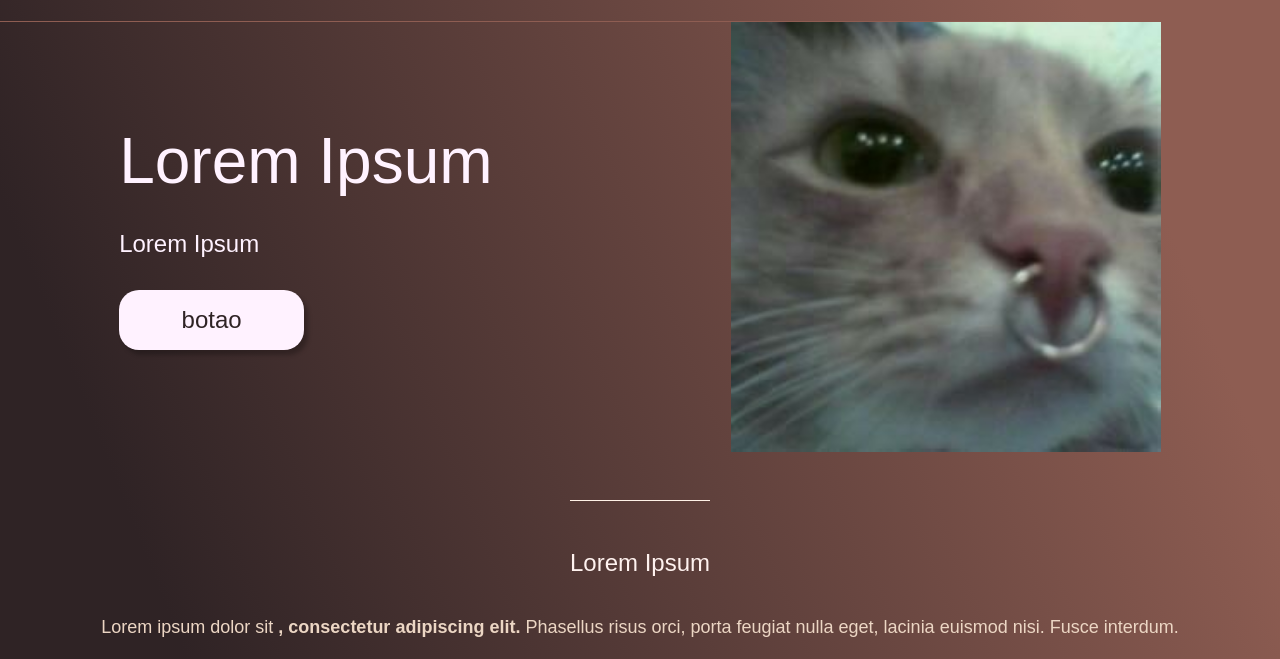
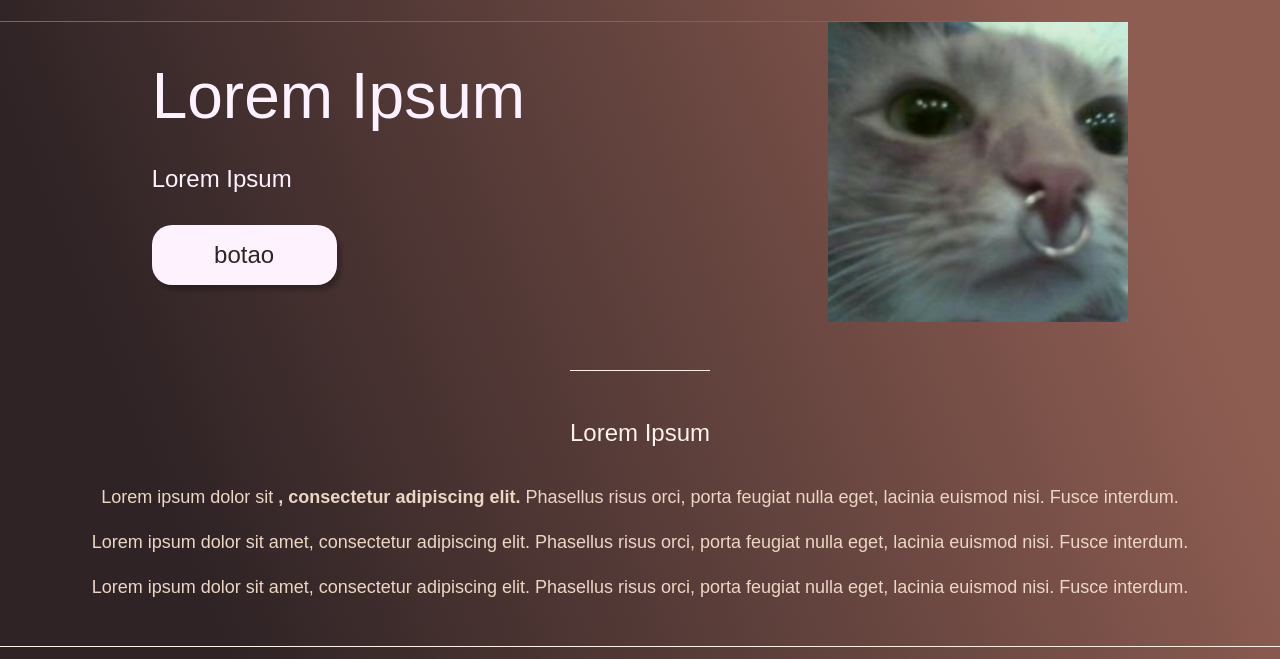
Before and after one commit to BronoDev/landing-page, a plain HTML site: page index.html in a window 1280 px wide. Shown: the part 99-758 px from the top of the page. Drawn offline with Linux system fonts and the light colour scheme; a web font is replaced by a local one.

Commit message:
confirmar

```diff
--- a/style.css
+++ b/style.css
@@ -86,7 +86,7 @@ body {
 }
 
 .conteudo-principal-imagem {
-    height: 430px;
+    height: 300px;
 }
 
 .conteudo-secundario {
```
